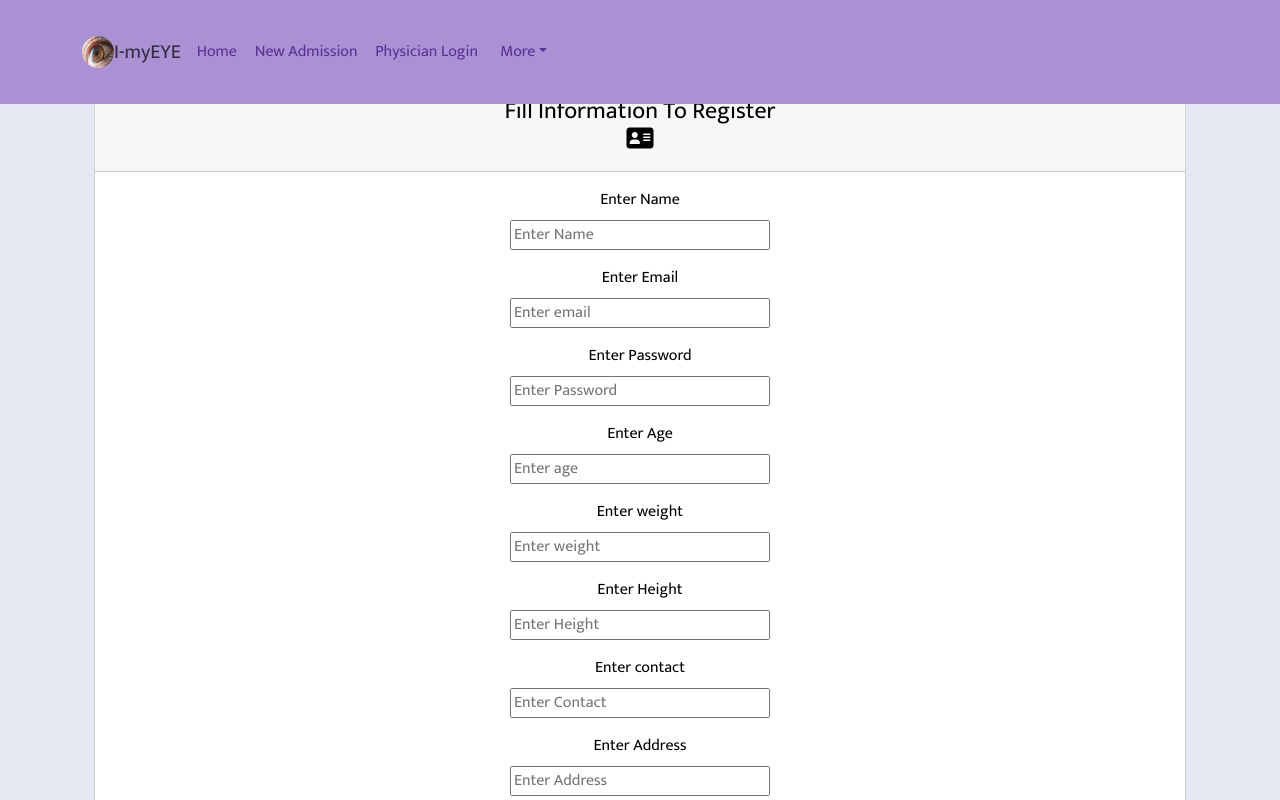
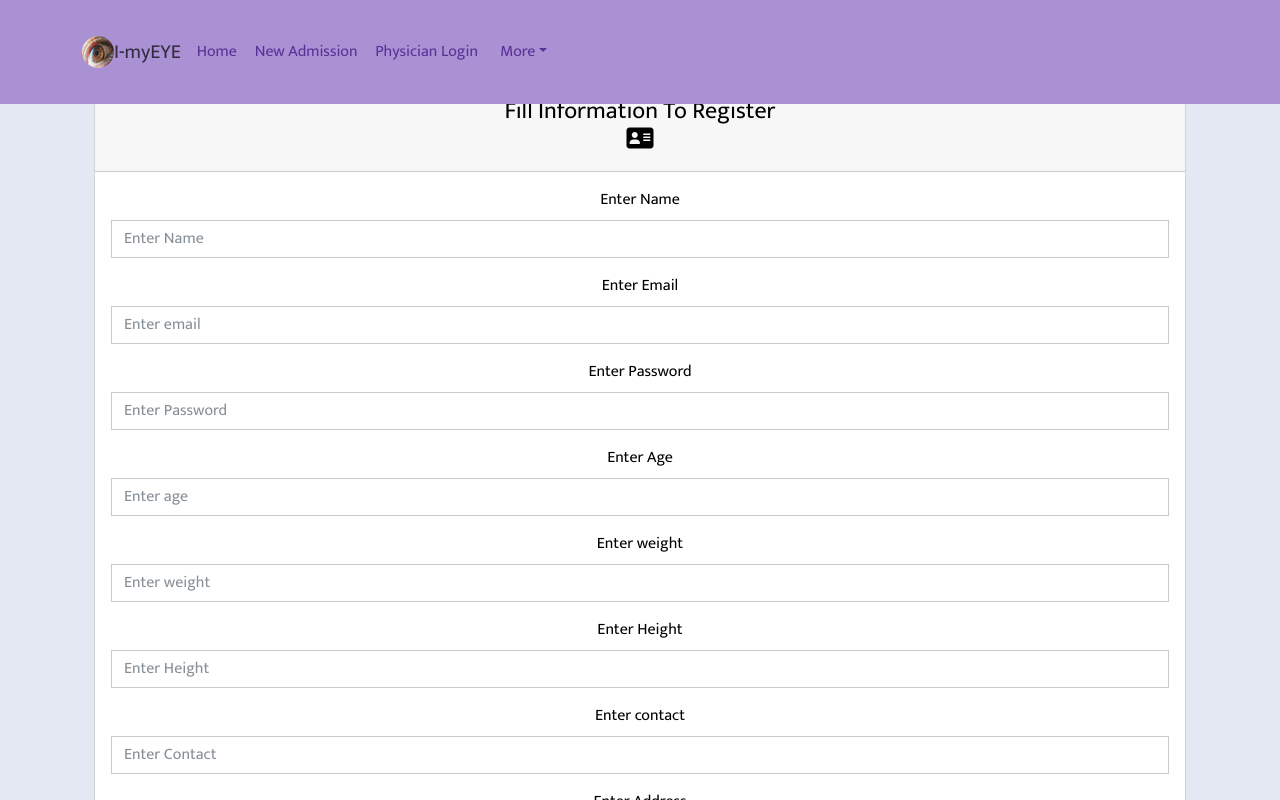
Before and after one commit to pilot-satyam/MedicalProject, a React (Create React App) app in the folder MedicalProjects/frontend/: page /signup in a window 1280 px wide. Shown: the top 800 px of the page. Built offline with nearby package versions, Linux system fonts and the light colour scheme.

Commit message:
Login Successful

```diff
--- a/MedicalProjects/frontend/src/App.js
+++ b/MedicalProjects/frontend/src/App.js
@@ -21,6 +21,9 @@ import PatientProblemDetails from './pages/Physician/PatientProblemDetails';
 import Prescription from './pages/Physician/Prescription';
 import PatientInformation from './pages/Physician/PatientInformation';
 import ListForDoctor from './pages/AppointmentPage/ListForDoctor';
+import{ToastContainer} from 'react-toastify';
+import{toast} from "react-toastify";
+import 'react-toastify/dist/ReactToastify.css';
 // import initFontAwesome from './Components/initFontAwesome';
 // initFontAwesome();
 
@@ -29,8 +32,8 @@ function App() {
 
   <Container>
   <BrowserRouter>
+  <ToastContainer />
   <Routes>
-
   <Route  path="/" element= {<Home />} />
   <Route exact path="/login" element= {<Login />} />
   <Route exact path ="/signup" element={<Signup />} />
--- a/MedicalProjects/frontend/src/pages/Login.js
+++ b/MedicalProjects/frontend/src/pages/Login.js
@@ -4,10 +4,62 @@ import React, { useState } from "react";
 import Base from "../Components/Base";
 import "../Style/Global.css";
 import FloatingLabel from 'react-bootstrap/FloatingLabel';
-import {MDBInput} from 'mdb-react-ui-kit'
+import {toast} from "react-toastify";
+import 'react-toastify/dist/ReactToastify.css';
 import Form from 'react-bootstrap/Form';
+import { loginUser } from '../services/user-service';
 
 const Login = () =>{
+
+    const[loginDetail,setLoginDetail] = useState({
+        username : '',
+        password : ''
+    })
+
+const handleChange=(event,field)=>{
+    let actualValue = event.target.value
+    setLoginDetail({
+        ...loginDetail,
+        [field] : actualValue
+    })
+}
+
+const handleForReset=()=>{
+    setLoginDetail({
+        username : "",
+        password : "",
+    });
+};
+
+
+const handleForSubmit = (event) =>{
+    event.preventDefault();
+    console.log(loginDetail);
+
+    //validation
+    if(loginDetail.username.trim() == '' || loginDetail.password.trim() == ''){
+        toast.error("Username or Password is required!!!!")
+        return;
+    }
+
+    //submit the data to server to generate token
+
+    //loginUser cmng from user-service file from myAxios
+    loginUser(loginDetail).then((jwtTokenData)=>{
+        console.log("user login:")
+        console.log(jwtTokenData)
+        toast.success("Login Successfull :)")
+    }).catch(error=>{
+        console.log(error)
+        if(error.response.status == 400 || error.response.status == 404){
+            toast.error(error.response.data.message)
+        }
+        else{
+        toast.error("Something went wrong!!!")
+        }
+    })
+};
+
     return(
         <Base>
        <Container className='mt-5 text-center'>
@@ -22,24 +74,33 @@ const Login = () =>{
                         <i style={{fontSize:"24px"}} className="fa centerIt">&#xf2bc;</i>
                     </CardHeader>
                     <CardBody>
-                        <Form>
+                        <Form onSubmit={handleForSubmit}>
                         <FloatingLabel
                             controlId="floatingInput"
                             label="Email address"
                             className="mb-3"
                         >
-                            <Form.Control type="email" placeholder="email" />
+                            <Form.Control
+                             type="email"
+                             placeholder="email"
+                             value={loginDetail.username}
+                             onChange={(e)=>handleChange(e,'username')} />
                         </FloatingLabel>
-                        {/* <MDBInput label='Email' type='text' id='formWhite' contrast /> */}
+
                         <FloatingLabel controlId="floatingPassword" label="Password">
-                            <Form.Control type="password" placeholder="password" />
+                            <Form.Control
+                            type="password"
+                            placeholder = "password"
+                            value = {loginDetail.password}
+                            onChange={(e)=>handleChange(e,'password')}
+                             />
                         </FloatingLabel>
 
                         <br></br>
 
                     <Container className='text-center'>
                         <Button color="dark" outline>Login</Button>
-                        <Button className='ms-2' color='secondary' outline>Reset</Button>
+                        <Button onClick={handleForReset} className='ms-2' color='secondary' outline>Reset</Button>
                         <Button className='ms-2' color='dark' outline href='./Signup'>New Patient? Register Here</Button>
                     </Container>
 
--- a/MedicalProjects/frontend/src/pages/Signup.js
+++ b/MedicalProjects/frontend/src/pages/Signup.js
@@ -1,10 +1,11 @@
 import React, { useEffect } from "react";
 import Base from "../Components/Base";
-import {Button, Card,CardHeader,Container, FormGroup,CardBody,Form,Label} from 'reactstrap'
+import {Button, Card,CardHeader,Container, FormGroup,CardBody,Form,Label,FormFeedback,Input} from 'reactstrap'
 import {Row,Col} from 'react-bootstrap'
 import { signUp } from "../services/user-service";
 import { useState } from "react";
-
+import {toast} from "react-toastify";
+import 'react-toastify/dist/ReactToastify.css';
 
 
 const Signup = () => {
@@ -32,17 +33,41 @@ const Signup = () => {
 
      //submitting the form, so that preventing the page from getting reloaded after the form is submitted
  const submitForm = (event) =>{
-    event.preventDefault()
+    event.preventDefault();
+
+    // if(error.isError){
+    //     toast.error("Form data is invalid!!!");
+    //     setError({...error,isError:false})
+    //     return;
+    // }
+
     console.log(data);
     //data validation
     //call server api for sending data
     signUp(data).then((resp)=>{
         console.log(resp)
         console.log("Successfully log");
+        toast.success("User Registered Successfully!!");
+        setData({
+            name:'',
+            email:'',
+            password:'',
+            age:'',
+            weight:'',
+            height:'',
+            contact:'',
+            address:'',
+        })
     }).catch((error)=>{
-        console.log(error)
-        console.log("Error log")
-    })
+        console.log(error);
+        console.log("Error log");
+
+        //handling errors
+        setError({
+            errors : error,
+            isError : true
+        })
+    });
  };
 
      //dynamically setting the values
@@ -62,93 +87,119 @@ const Signup = () => {
             <CardHeader>
                <h4> Fill Information To Register
                 <br/>
-                <i style={{fontSize:"24px"}} class="fa">&#xf2bc;</i>
+                <i style={{fontSize:"24px"}} className="fa">&#xf2bc;</i>
                </h4>
             </CardHeader>
         <CardBody>
             <Form onSubmit={submitForm}>
                 <FormGroup>
                     <Label htmlFor="name">Enter Name</Label>
-                    <br></br>
-                    <input type="text"
+                    <Input type="text"
                     placeholder="Enter Name"
-                    invalid="true"
+                    invalid={error.errors?.response?.data?.name ? true : false}
                     id="name"
                     onChange= {(e)=>handleChange(e,'name')}
-                    value = {data.name}></input>
+                    value = {data.name} />
+
+                    <FormFeedback>
+                    {error.errors?.response?.data?.name ? true : false}
+                    </FormFeedback>
+
                 </FormGroup>
 
                 <FormGroup>
                     <Label htmlFor="email">Enter Email</Label> <br></br>
-                    <input type="email" placeholder="Enter email"
-                    invalid="true"
+                    <Input type="email" placeholder="Enter email"
+                     invalid={error.errors?.response?.data?.email ? true : false}
                     id="email"
                     onChange= {(e)=>handleChange(e,'email')}
-                    value = {data.email}></input>
+                    value = {data.email} />
+                    <FormFeedback>
+                    {error.errors?.response?.data?.email ? true : false}
+                    </FormFeedback>
                 </FormGroup>
 
                 <FormGroup>
                     <Label htmlFor="password">Enter Password</Label> <br></br>
-                    <input type="password"
+                    <Input type="password"
                      placeholder="Enter Password"
                      id="password"
+                     invalid={error.errors?.response?.data?.password ? true : false}
                     onChange= {(e)=>handleChange(e,'password')}
-                    value = {data.password}></input>
+                    value = {data.password} />
+                    <FormFeedback>
+                    {error.errors?.response?.data?.password ? true : false}
+                    </FormFeedback>
                 </FormGroup>
 
                 <FormGroup>
                     <Label htmlFor="age">Enter Age</Label>
                     <br></br>
-                    <input type="text"
+                    <Input type="text"
                     placeholder="Enter age"
-                    invalid="true"
+                    invalid={error.errors?.response?.data?.age ? true : false}
                     id="age"
                     onChange= {(e)=>handleChange(e,'age')}
-                    value = {data.age}></input>
+                    value = {data.age} />
+                    <FormFeedback>
+                    {error.errors?.response?.data?.age ? true : false}
+                    </FormFeedback>
                 </FormGroup>
 
                 <FormGroup>
                     <Label htmlFor="weight">Enter weight</Label>
                     <br></br>
-                    <input type="text"
+                    <Input type="text"
                     placeholder="Enter weight"
-                    invalid="true"
+                    invalid={error.errors?.response?.data?.weight ? true : false}
                     id="weight"
                     onChange= {(e)=>handleChange(e,'weight')}
-                    value = {data.weight}></input>
+                    value = {data.weight} />
+                    <FormFeedback>
+                    {error.errors?.response?.data?.weight ? true : false}
+                    </FormFeedback>
                 </FormGroup>
 
                 <FormGroup>
                     <Label htmlFor="height">Enter Height</Label>
                     <br></br>
-                    <input type="text"
+                    <Input type="text"
                     placeholder="Enter Height"
-                    invalid="true"
+                    invalid={error.errors?.response?.data?.height ? true : false}
                     id="height"
                     onChange= {(e)=>handleChange(e,'height')}
-                    value = {data.height}></input>
+                    value = {data.height} />
+                    <FormFeedback>
+                    {error.errors?.response?.data?.height ? true : false}
+                    </FormFeedback>
                 </FormGroup>
 
                 <FormGroup>
                     <Label htmlFor="contact">Enter contact</Label>
                     <br></br>
-                    <input type="text"
+                    <Input type="text"
                     placeholder="Enter Contact"
-                    invalid="true"
+                    invalid={error.errors?.response?.data?.contact ? true : false}
                     id="contact"
                     onChange= {(e)=>handleChange(e,'contact')}
-                    value = {data.contact}></input>
+                    value = {data.contact} />
+                    <FormFeedback>
+                    {error.errors?.response?.data?.contact ? true : false}
+                    </FormFeedback>
                 </FormGroup>
 
                 <FormGroup>
                     <Label htmlFor="address">Enter Address</Label>
                     <br></br>
-                    <input type="text"
+                    <Input type="text"
                     placeholder="Enter Address"
-                    invalid="true"
+                    invalid={error.errors?.response?.data?.address ? true : false}
                     id="address"
                     onChange= {(e)=>handleChange(e,'address')}
-                    value = {data.address}></input>
+                    value = {data.address} />
+                    <FormFeedback>
+                    {error.errors?.response?.data?.address ? true : false}
+                    </FormFeedback>
                 </FormGroup>
 
                 <Container className="text-center">
```
Also changed, not shown: MedicalProjects/frontend/src/services/user-service.js (+7 -0 lines), 1 other file (tests, documents, lock files or other folders).
